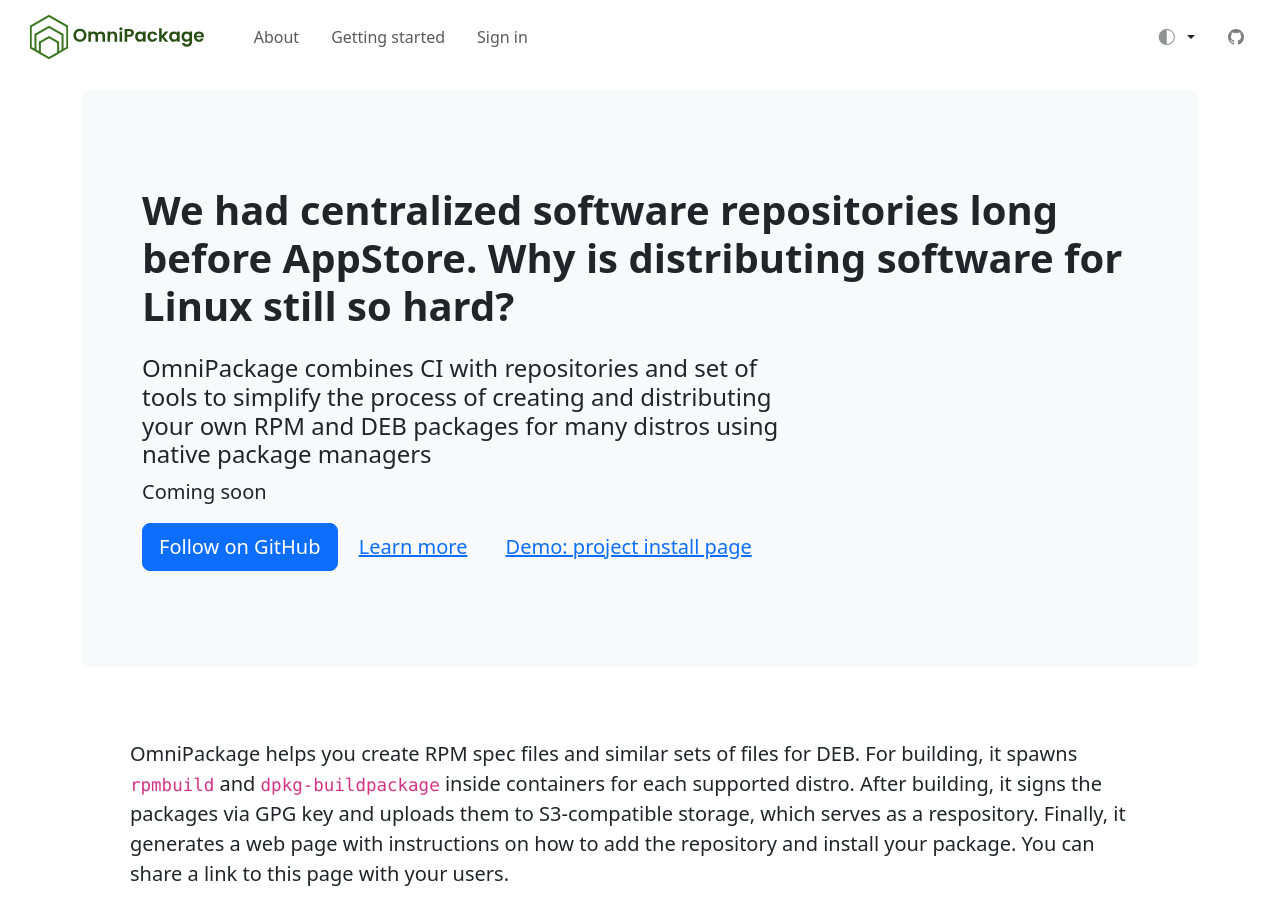
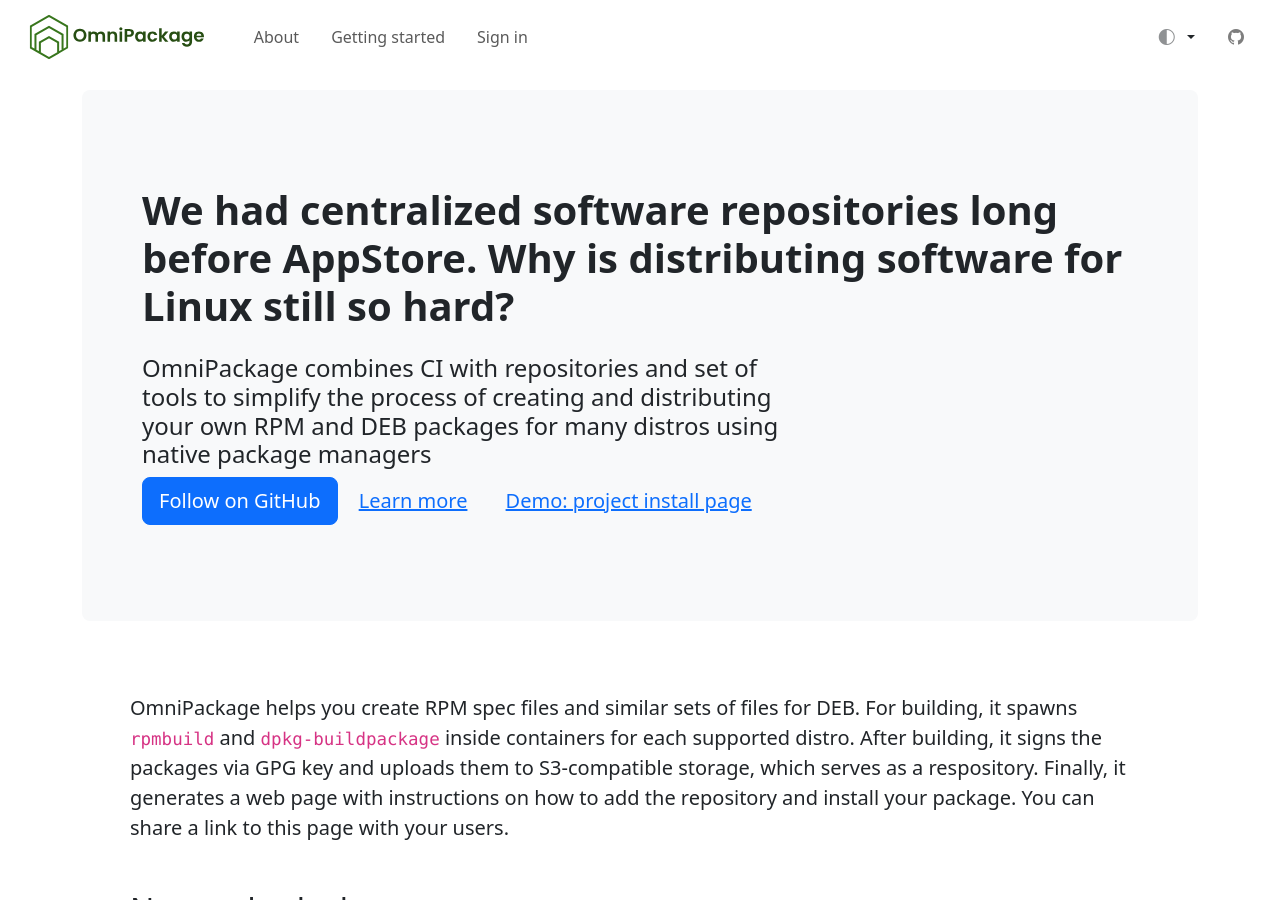
Before and after one commit to omnipackage/.github, a Jekyll site: the page built from index.html, in a window 1280 px wide and 900 px high. Built offline with Jekyll 4.4.1, drawn with Linux system fonts in a browser that asks for light colours.

Commit message:
update link to demo project

```diff
--- a/index.html
+++ b/index.html
@@ -9,12 +9,10 @@
 
     <h2 class="col-md-8 fs-4">OmniPackage combines CI with repositories and set of tools to simplify the process of creating and distributing your own RPM and DEB packages for many distros using native package managers</h2>
 
-    <p class="col-md-8 fs-5 fw-light">Coming soon</p>
-
     <a href="https://github.com/omnipackage" class="btn btn-lg btn-primary">Follow on GitHub</a>
     <a href="/about" class="btn btn-lg btn-link">Learn more</a>
 
-    <a href="https://web.omnipackage.org/oleg/mpz" target="_blank" class="btn btn-link btn-lg">Demo: project install page</a>
+    <a href="https://repositories.omnipackage.org/mpz/stable/install.html" target="_blank" class="btn btn-link btn-lg">Demo: project install page</a>
   </div>
 </div>
 
```
